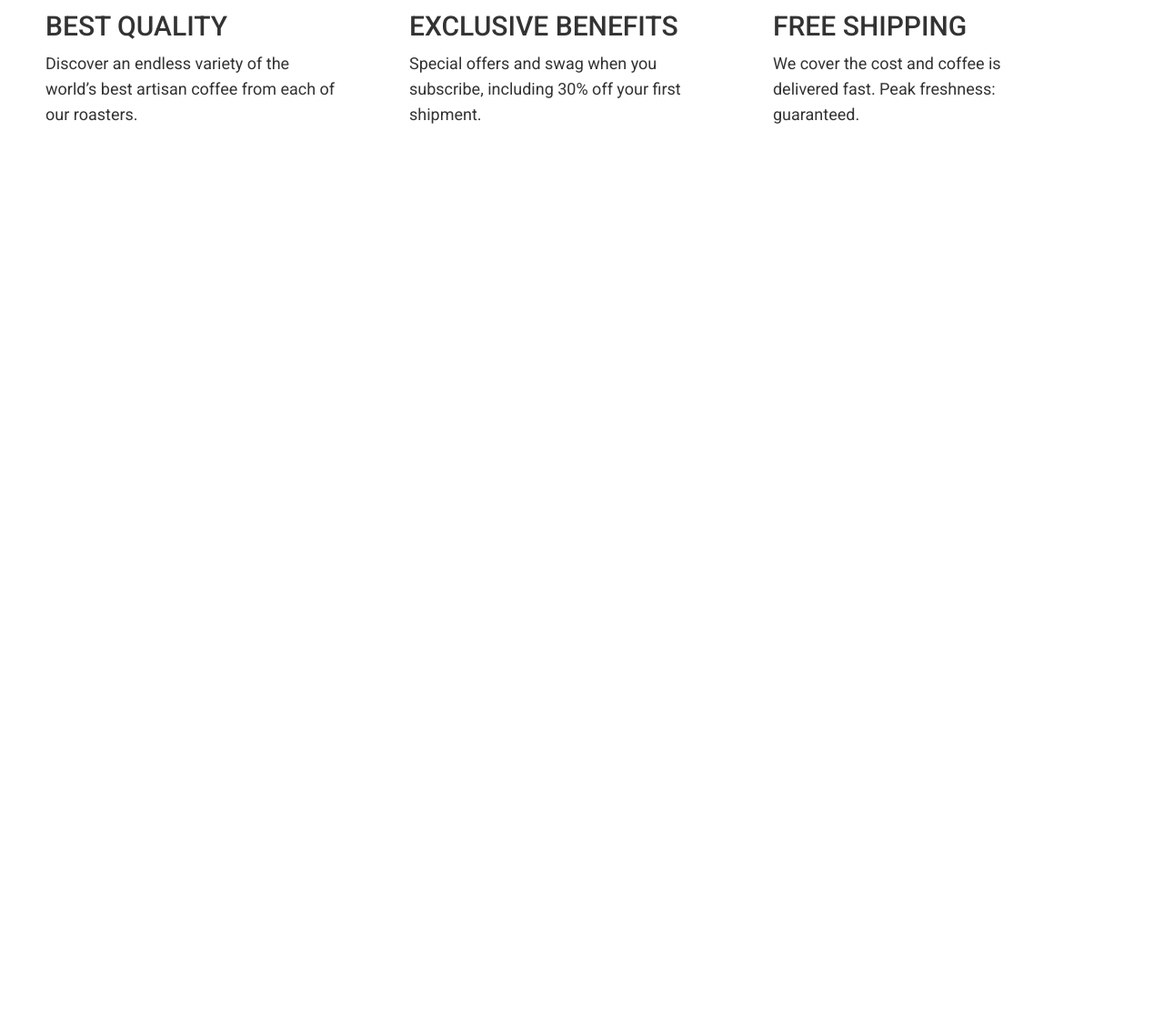
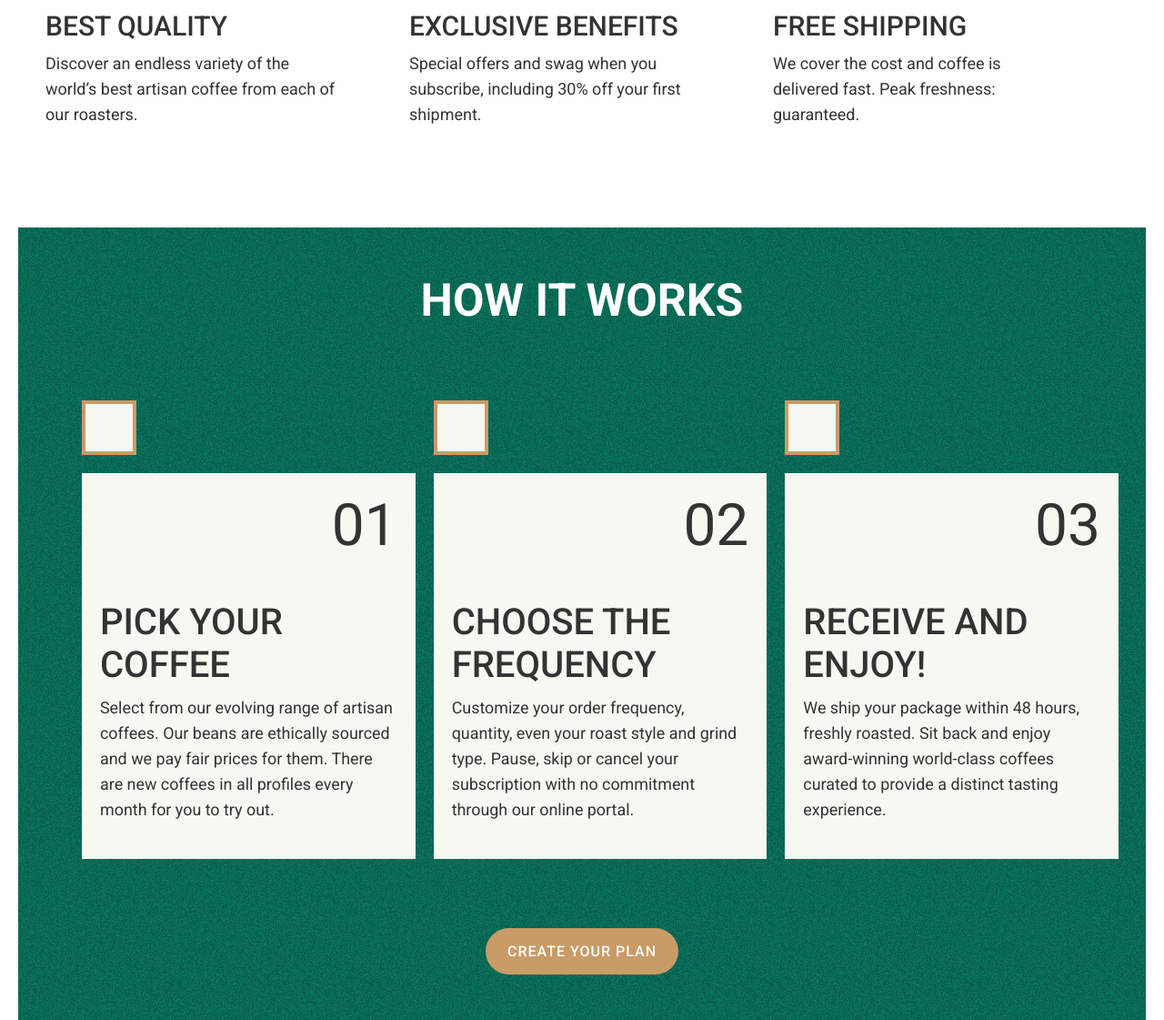
Before and after one commit to ReDi-frontend/Coffeeroasters, a plain HTML site: page index.html in a window 1280 px wide. Shown: the part 3415-4536 px from the top of the page at 91% size. Before the commit the page ends 3715 px from the top, so only its background shows below. Drawn offline with Linux system fonts and the light colour scheme.

Commit message:
add section how it works

```diff
--- a/css/style.css
+++ b/css/style.css
@@ -358,6 +358,86 @@ ul {
     color: var(--text-color);
 }
 /* //INDEX FEATURES */
+
+
+/* HOW IT WORKS */
+.how-it-works-content {
+    text-align: center;
+    padding: 50px 30px;
+    background-color: var(--accent-color);
+    background-image: url(../img/how-it-works-bg.jpg);
+}
+.how-it-works-title {
+    text-align: center;
+    text-transform: uppercase;
+    color: var(--text-white-color);
+    font-size: 50px;
+    line-height: 60px;
+    font-weight: 700;
+    margin-top: 0;
+    margin-bottom: 80px;
+}
+.how-it-works-list {
+    display: flex;
+    margin-left: -20px;
+    text-align: left;
+    counter-reset: how-it-works;
+}
+.how-it-works-item {
+    display: flex;
+    flex-direction: column;
+    width: calc(100% / 3 - 20px);;
+    margin-left: 20px;
+    counter-increment: how-it-works;
+}
+.how-it-works-item::before {
+    content: "";
+    width: 60px;
+    height: 60px;
+    margin-bottom: 20px;
+    background-color: var(--light-bgc);
+    border: 4px solid var(--accent-color-warning);
+}
+
+.how-it-works-item-content {
+    flex-grow: 1;
+    display: flex;
+    flex-direction: column;
+    padding: 20px 20px 40px;
+    background-color: var(--light-bgc);
+    margin-bottom: 60px;
+}
+.how-it-works-item-content::before {
+    content: "0"counter(how-it-works);
+    margin-bottom: 45px;
+    align-self: flex-end;
+    font-size: 64px;
+    line-height: 75px;
+    font-weight: 400;
+    color: var(--text-color);
+}
+.how-it-works-item-title {
+    width: 100%;
+    max-width: 250px;
+    text-transform: uppercase;
+    margin-top: 0;
+    margin-bottom: 10px;
+    font-weight: 500;
+    font-size: 40px;
+    line-height: 47px;
+    color: var(--text-color);
+}
+.how-it-works-item-text {
+    margin: 0;
+    font-weight: 400;
+    font-size: 17.9px;
+    line-height: 28px;
+    color: var(--text-color);
+}
+.how-it-works-button:focus {
+    outline-color: var(--accent-color-warning);
+}
+/* //HOW IT WORKS */
 /* //MAIN CONTENT */
 
 
@@ -378,5 +458,8 @@ ul {
         .index-features-content {
             background-image: url(../img/index-features-bg@2x.jpg);
         }
+        .how-it-works-content {
+            background-image: url(../img/how-it-works-bg@2x.jpg);
+        }
 }
 /* //RETINA BG */
--- a/index.html
+++ b/index.html
@@ -132,6 +132,39 @@
         </section>
         <!-- //INDEX FEATURES -->
 
+
+        <!-- HOW IT WORKS -->
+        <section class="how-it-works">
+            <div class="container how-it-works-container">
+                <div class="how-it-works-content">
+                    <h2 class="how-it-works-title">How it works</h2>
+                    <ol class="how-it-works-list">
+                        <li class="how-it-works-item">
+                            <div class="how-it-works-item-content">
+                                <h3 class="how-it-works-item-title">Pick your coffee</h3>
+                                <p class="how-it-works-item-text">Select from our evolving range of artisan coffees. Our beans are ethically sourced and we pay fair prices for them. There are new coffees in all profiles every month for you to try out.</p>
+                            </div>
+                        </li>
+                        <li class="how-it-works-item">
+                            <div class="how-it-works-item-content">
+                                <h3 class="how-it-works-item-title">Choose the frequency</h3>
+                                <p class="how-it-works-item-text">Customize your order frequency, quantity, even your roast style and grind type. Pause, skip or cancel your subscription with no commitment through our online portal.</p>
+                            </div>
+                        </li>
+                        <li class="how-it-works-item">
+                            <div class="how-it-works-item-content">
+                                <h3 class="how-it-works-item-title">Receive and enjoy!</h3>
+                                <p class="how-it-works-item-text">We ship your package within 48 hours, freshly roasted. Sit back and enjoy award-winning world-class coffees curated to provide a distinct tasting experience.</p>
+                            </div>
+                        </li>
+                    </ol>
+
+                    <a class="how-it-works-button button button-warning" href="#">Create your plan</a>
+                </div>
+            </div>
+        </section>
+        <!-- //HOW IT WORKS -->
+
     </main>
     <!-- //MAIN CONTENT -->
 
```
Also changed, not shown: img/how-it-works-bg.jpg (added), img/how-it-works-bg@2x.jpg (added).
